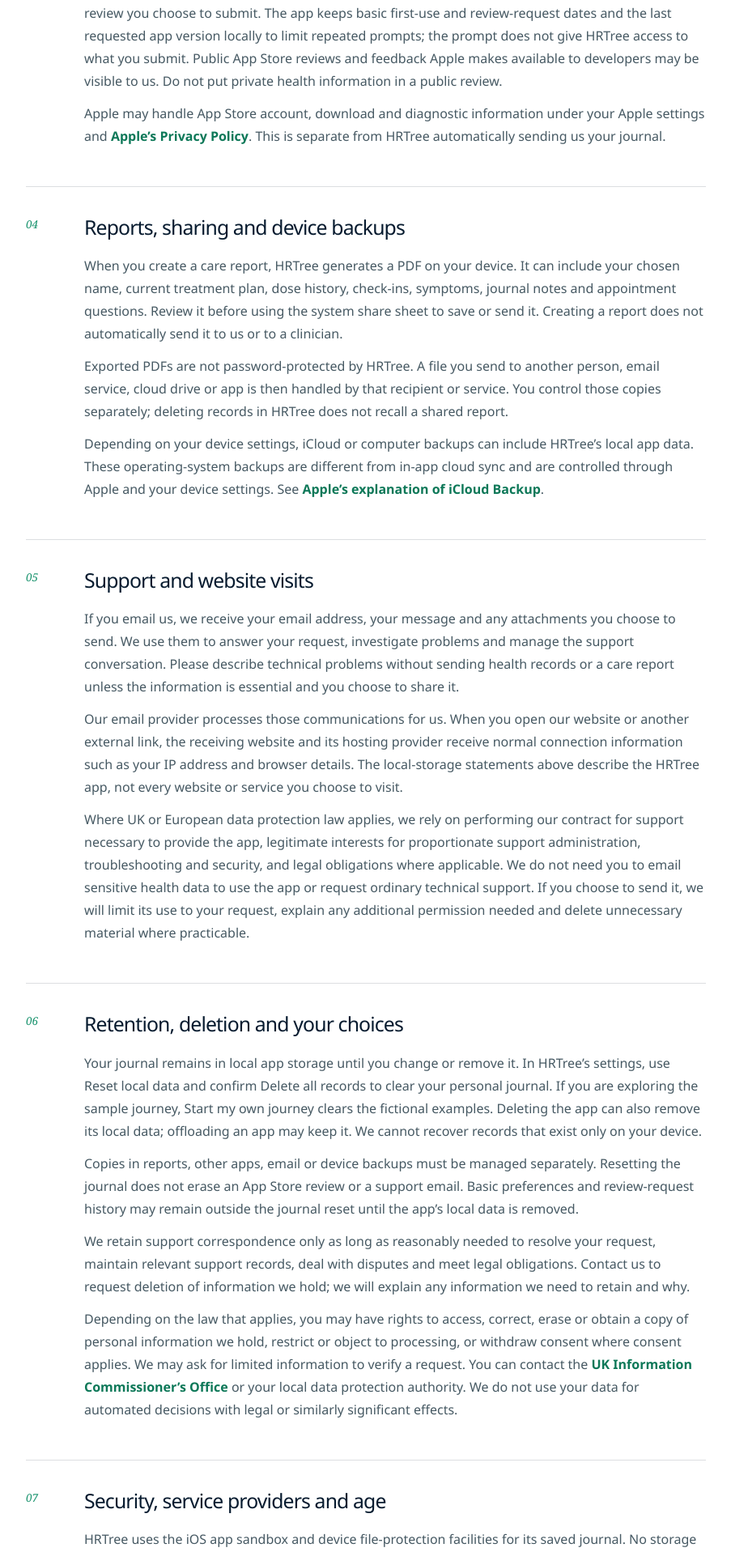
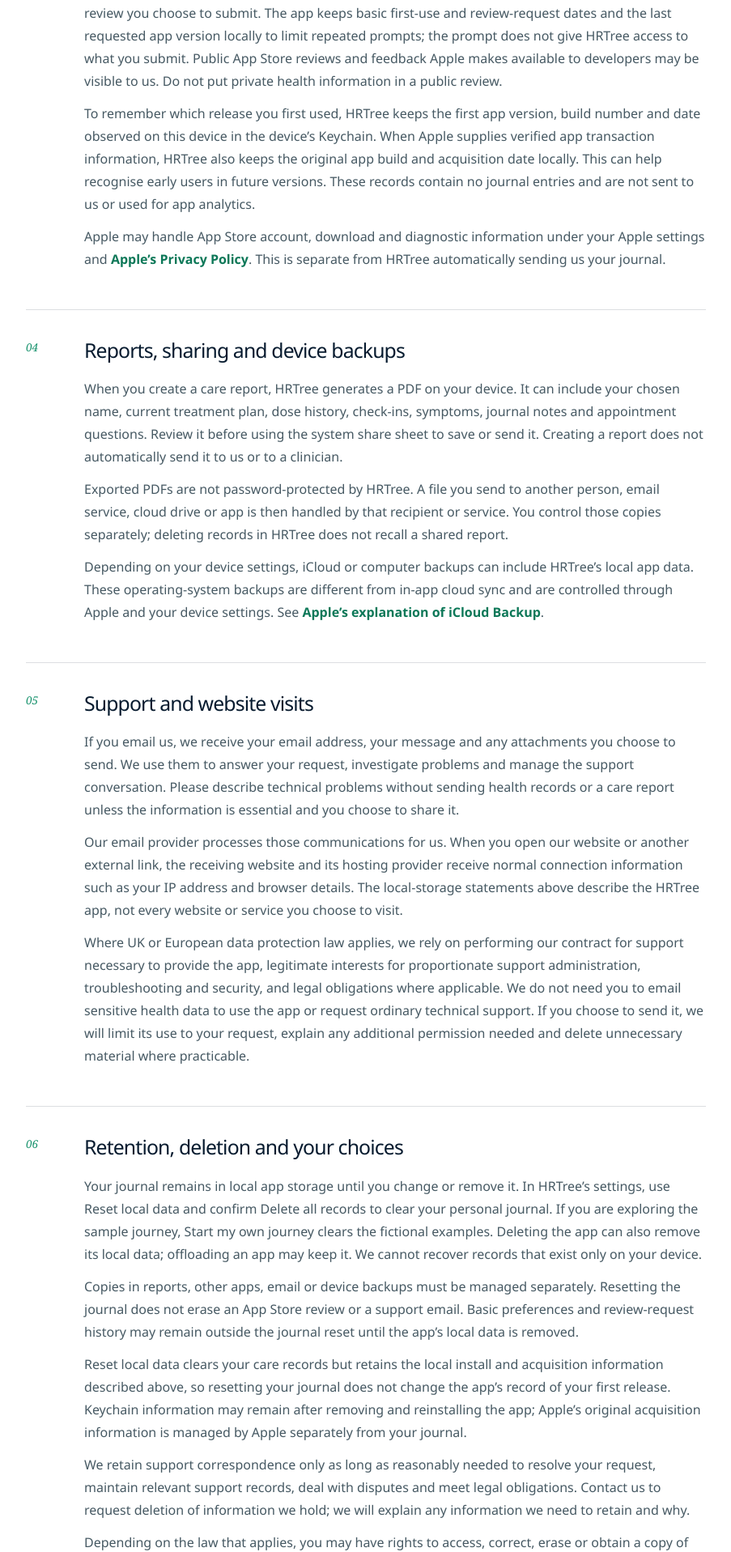
Before and after one commit to bilaal5279/digitalsproutwebsite, a React (Vite) app: page /hrtree/privacy-policy in a window 1280 px wide. Shown: the part 1927-3844 px from the top of the page at 81% size, without its empty margins (368-1271 px from the left). Built offline with nearby package versions, Linux system fonts and the light colour scheme.

Commit message:
Clarify HRTree local version and acquisition records

```diff
--- a/src/site/HRTreePages.jsx
+++ b/src/site/HRTreePages.jsx
@@ -65,6 +65,7 @@ export function HRTreePrivacyPolicy() {
       <Section number="03" title="Optional reminders and Apple features">
         <p>If you enable gentle reminders, HRTree asks iOS for notification permission and schedules notifications on your device. No remote push service receives your health entries. Depending on your notification settings, reminder text can appear on your lock screen or other Apple devices receiving your notifications. You can turn reminders off in HRTree and control permission and previews in iOS Settings.</p>
         <p>HRTree may ask for a rating using Apple’s native StoreKit review prompt. Apple handles any rating or review you choose to submit. The app keeps basic first-use and review-request dates and the last requested app version locally to limit repeated prompts; the prompt does not give HRTree access to what you submit. Public App Store reviews and feedback Apple makes available to developers may be visible to us. Do not put private health information in a public review.</p>
+        <p>To remember which release you first used, HRTree keeps the first app version, build number and date observed on this device in the device’s Keychain. When Apple supplies verified app transaction information, HRTree also keeps the original app build and acquisition date locally. This can help recognise early users in future versions. These records contain no journal entries and are not sent to us or used for app analytics.</p>
         <p>Apple may handle App Store account, download and diagnostic information under your Apple settings and <a href="https://www.apple.com/legal/privacy/">Apple’s Privacy Policy</a>. This is separate from HRTree automatically sending us your journal.</p>
       </Section>
       <Section number="04" title="Reports, sharing and device backups">
@@ -80,6 +81,7 @@ export function HRTreePrivacyPolicy() {
       <Section number="06" title="Retention, deletion and your choices">
         <p>Your journal remains in local app storage until you change or remove it. In HRTree’s settings, use Reset local data and confirm Delete all records to clear your personal journal. If you are exploring the sample journey, Start my own journey clears the fictional examples. Deleting the app can also remove its local data; offloading an app may keep it. We cannot recover records that exist only on your device.</p>
         <p>Copies in reports, other apps, email or device backups must be managed separately. Resetting the journal does not erase an App Store review or a support email. Basic preferences and review-request history may remain outside the journal reset until the app’s local data is removed.</p>
+        <p>Reset local data clears your care records but retains the local install and acquisition information described above, so resetting your journal does not change the app’s record of your first release. Keychain information may remain after removing and reinstalling the app; Apple’s original acquisition information is managed by Apple separately from your journal.</p>
         <p>We retain support correspondence only as long as reasonably needed to resolve your request, maintain relevant support records, deal with disputes and meet legal obligations. Contact us to request deletion of information we hold; we will explain any information we need to retain and why.</p>
         <p>Depending on the law that applies, you may have rights to access, correct, erase or obtain a copy of personal information we hold, restrict or object to processing, or withdraw consent where consent applies. We may ask for limited information to verify a request. You can contact the <a href="https://ico.org.uk/make-a-complaint/">UK Information Commissioner’s Office</a> or your local data protection authority. We do not use your data for automated decisions with legal or similarly significant effects.</p>
       </Section>
@@ -160,6 +162,7 @@ export function HRTreeSupport() {
       </Section>
       <Section number="05" title="Delete your HRTree data">
         <p>Open HRTree’s settings, choose Reset local data and confirm Delete all records. Keep a report first if you want a copy. This clears your local journal; you must manage previously shared reports and device backups separately.</p>
+        <p>The reset retains a separate local record of the app version you first used and any verified original acquisition information from Apple. It contains no care records. See the <Link to={PRIVACY}>Privacy Policy</Link> for details.</p>
         <p>We cannot remotely access or restore a journal that exists only on your device. To ask about a support email or other personal information you have sent us, <a href="mailto:info@digitalsprout.org?subject=HRTree%20Privacy%20Request">send a privacy request</a>.</p>
       </Section>
     </HRTreePage>
```
